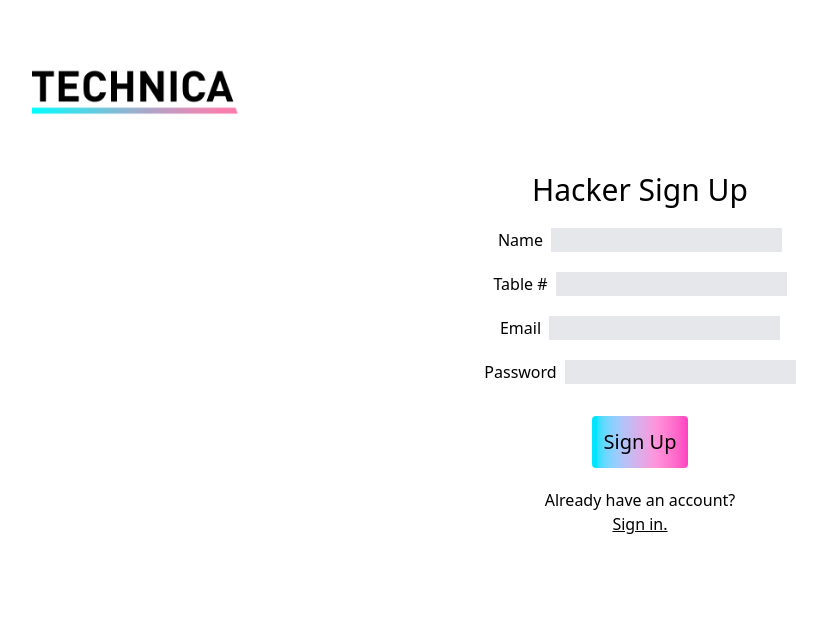
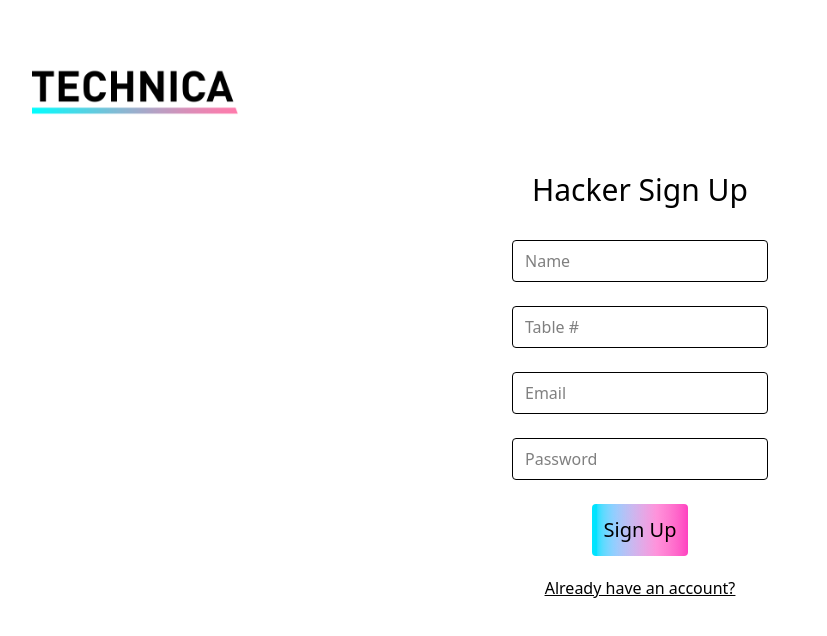
Before and after one commit to valsss314/mentor-matching, a React (Vite) app: page /HackerRegister in a window 1280 px wide. Shown: the top 636 px of the page, without its empty margins (0-827 px from the left). Built offline with nearby package versions, Linux system fonts and the light colour scheme.

Commit message:
sign up / log in authentication with firebase

```diff
--- a/src/components/LoginText.tsx
+++ b/src/components/LoginText.tsx
@@ -1,15 +1,23 @@
 import React from 'react'
 import '../globals.css'
 
-const LoginText = ({name}: {name: string}) => {
+type LoginTextProps = {
+    name: string;
+    value: string;
+    onChange: (val: string) => void;
+    type?: string;
+};
+
+const LoginText = ({name, value, onChange, type="text"}: LoginTextProps) => {
   return (
     <div className="flex items-center justify-center">
-     <div className="grid gap-4">
-        <div className="flex gap-2">
-            <p>{name}</p>
-            <input type="text" className="mb-5 bg-gray-200"></input>
-        </div>
-     </div>
+        <input
+            className="px-3 py-2 w-1/4 my-2 border rounded focus:ring-2 focus:ring-blue-500"
+            placeholder={name}
+            value={value}
+            onChange={(e) => onChange(e.target.value)}
+            type={type}
+        />
     </div>
   )
 }
--- a/src/components/RegistrationText.tsx
+++ b/src/components/RegistrationText.tsx
@@ -1,17 +1,25 @@
 import React from 'react'
 import '../globals.css'
 
-const RegistrationText = ({name}: {name: string}) => {
-  return (
-    <div className="flex items-center justify-center">
-     <div className="grid gap-4">
-        <div className="flex gap-2">
-            <p>{name}</p>
-            <input type="text" className="mb-5 bg-gray-200"></input>
-        </div>
-     </div>
-    </div>
-  )
-}
+type RegistrationTextProps = {
+    name: string;
+    value: string;
+    onChange: (val: string) => void;
+    type?: string;
+};
+
+const RegistrationText = ({ name, value, onChange, type = "text" }: RegistrationTextProps) => {
+    return (
+      <div className="flex items-center justify-center">
+        <input
+          type={type}
+          placeholder={name}
+          className="px-3 py-2 w-64 my-3 border rounded focus:ring-2 focus:ring-blue-500"
+          value={value}
+          onChange={(e) => onChange(e.target.value)}
+        />
+      </div>
+    );
+  };
 
 export default RegistrationText
--- a/src/firebase/firebase.ts
+++ b/src/firebase/firebase.ts
@@ -1,6 +1,7 @@
 // Import the functions you need from the SDKs you need
 import { initializeApp } from "firebase/app";
 import { getAuth } from "firebase/auth"
+import { getFirestore } from "firebase/firestore";
 // TODO: Add SDKs for Firebase products that you want to use
 // https://firebase.google.com/docs/web/setup#available-libraries
 
@@ -20,3 +21,4 @@ const app = initializeApp(firebaseConfig);
 const auth = getAuth(app);
 
 export { auth }
+export const db = getFirestore(app);
--- a/src/pages/HackerRegister.tsx
+++ b/src/pages/HackerRegister.tsx
@@ -3,8 +3,42 @@ import {Link} from "react-router-dom"
 import logo from "../assets/logo-black.png"
 import RegistrationText from '../components/RegistrationText'
 import '../globals.css'
+import { useEffect, useState } from "react";
+import { doc, getDoc, updateDoc, setDoc } from "firebase/firestore";
+import { auth, db } from "../firebase/firebase";
+import type { signOut, User } from "firebase/auth"
+import {useNavigate} from "react-router-dom"
+import type { HackerData } from "../types/types.ts"
+import { createUserWithEmailAndPassword, signInWithEmailAndPassword } from "firebase/auth";
 
 const HackerRegister = () => {
+
+  const [name, setName] = useState("");
+  const [tableNumber, setTableNumber] = useState("");
+  const [email, setEmail] = useState("");
+  const [password, setPassword] = useState("");
+  const navigate = useNavigate();
+
+  const handleRegister = async () => {
+    try{
+      const userCred = await createUserWithEmailAndPassword(auth, email, password);
+      const defaultData: HackerData = {
+        email: email,
+        name: name,
+        tableNumber: tableNumber
+      };
+      await setDoc(doc(db, "users", userCred.user.uid), defaultData);
+      navigate("/Login");
+    } catch (err) {
+      const firebaseError = err as { message?: string; code?: string };
+      if (firebaseError.code === "auth/email-already-in-use") {
+        alert("That email is already registered. Please log in instead.");
+      } else {
+        alert(firebaseError.message || "An unexpected error occurred.");
+      }
+    }
+  }
+
   return (
     <>
     <nav className="flex justify-between items-center">
@@ -12,14 +46,13 @@ const HackerRegister = () => {
     </nav>
     <section>
       <h1 className="text-3xl mt-5 mb-5">Hacker Sign Up</h1>
-      <RegistrationText name={"Name"}/>
-      <RegistrationText name={"Table #"}/>
-      <RegistrationText name={"Email"}/>
-      <RegistrationText name={"Password"}/>
+      <RegistrationText name="Name" value={name} onChange={setName}/>
+      <RegistrationText name="Table #" value={tableNumber} onChange={setTableNumber}/>
+      <RegistrationText name="Email" value={email} onChange={setEmail}/>
+      <RegistrationText name="Password" value={password} onChange={setPassword} type="password" />
     </section>
-    <button className="mt-3 brightness-100 bg-gradient-to-r from-cyan-500 to-pink-500 brightness-125 rounded px-3 py-3 hover:brightness-100 cursor-pointer text-xl">Sign Up</button>
-    <h1 className="text-h3 items-center mt-5">Already have an account?</h1>
-    <Link to="/Login"><div className="underline">Sign in.</div></Link>
+    <button onClick={handleRegister} className="mt-3 brightness-100 bg-gradient-to-r from-cyan-500 to-pink-500 brightness-125 rounded px-3 py-3 hover:brightness-100 cursor-pointer text-xl">Sign Up</button>
+    <h1 className="text-h3 items-center mt-5 underline"><Link to="/Login">Already have an account?</Link></h1>
     </>
   )
 }
--- a/src/pages/Login.tsx
+++ b/src/pages/Login.tsx
@@ -4,8 +4,28 @@ import {Link} from "react-router-dom"
 import RegistrationText from '../components/RegistrationText'
 import logo from '../assets/logo-black.png'
 import LoginText from '../components/LoginText'
+import { useState } from "react";
+import { signInWithEmailAndPassword } from "firebase/auth";
+import { setDoc, doc } from "firebase/firestore";
+import { auth, db } from "../firebase/firebase";
+import { useNavigate } from "react-router";
+import type {  } from "../types/types.ts"
 
 const Login = () => {
+
+  const [email, setEmail] = useState("");
+  const [password, setPassword] = useState("");
+    const navigate = useNavigate();
+
+  const handleAuth = async () => {
+    try {
+      await signInWithEmailAndPassword(auth, email, password);
+      navigate("/");
+    } catch (error: any ) {
+      alert(error.message);
+    }
+  };
+
   return (
     <>
     <nav className="flex justify-between items-center">
@@ -13,13 +33,12 @@ const Login = () => {
     </nav>
     <section>
       <h1 className="text-3xl mt-5 mb-5">Sign In</h1>
-      <LoginText name={"Email"}/>
-      <LoginText name={"Password"}/>
-      <div className="underline">Forgot Password?</div>
+      <LoginText name="Email" value={email} onChange={setEmail}/>
+      <LoginText name="Password" value={password} onChange={setPassword} type="password"/>
     </section>
-    <button className="mt-3 brightness-100 bg-gradient-to-r from-cyan-500 to-pink-500 brightness-125 rounded px-3 py-3 hover:brightness-100 cursor-pointer text-xl">Sign In</button>
-    <h1 className="text-h3 items-center mt-5">Need an account?</h1>
-    <Link to="/Register"><div className="underline">Register here.</div></Link>
+    <button className="mt-3 brightness-100 bg-gradient-to-r from-cyan-500 to-pink-500 brightness-125 rounded px-3 py-3 hover:brightness-100 cursor-pointer text-xl" onClick={handleAuth}>Sign In</button>
+    <div className="underline mt-5">Forgot Password?</div>
+    <h1 className="text-h3 items-center mt-3 underline"><Link to="/Register">Need an account?</Link></h1>
     </>
   )
 }
--- a/src/pages/MentorRegister.tsx
+++ b/src/pages/MentorRegister.tsx
@@ -2,8 +2,42 @@ import React from 'react'
 import RegistrationText from '../components/RegistrationText'
 import logo from '../assets/logo-black.png'
 import {Link} from "react-router"
+import { createUserWithEmailAndPassword } from "firebase/auth";
+import { setDoc, doc } from "firebase/firestore";
+import { auth, db } from "../firebase/firebase";
+import { useNavigate } from "react-router-dom";
+import type { MentorData } from "../types/types.ts"
+import {useState} from "react"
 
 const MentorRegister = () => {
+
+  const [name, setName] = useState("");
+  const [skills, setSkills] = useState("");
+  const [email, setEmail] = useState("");
+  const [password, setPassword] = useState("");
+  const navigate = useNavigate();
+
+  const handleSignUp = async () => {
+    try{
+      const userCred = await createUserWithEmailAndPassword(auth, email, password);
+      const defaultData: MentorData = {
+        email: email,
+        name: name,
+        skills: skills
+      };
+      await setDoc(doc(db, "users", userCred.user.uid), defaultData);
+      navigate("/Login");
+    }
+    catch (err) {
+      const firebaseError = err as { message?: string; code?: string };
+      if (firebaseError.code === "auth/email-already-in-use") {
+        alert("That email is already registered. Please log in instead.");
+      } else {
+        alert(firebaseError.message || "An unexpected error occurred.");
+      }
+    }
+  }
+
   return (
     <>
     <nav className="flex justify-between items-center">
@@ -11,14 +45,13 @@ const MentorRegister = () => {
     </nav>
     <section>
       <h1 className="text-3xl mt-5 mb-5">Mentor Sign Up</h1>
-      <RegistrationText name={"Name"}/>
-      <RegistrationText name={"Technical Skills"}/>
-      <RegistrationText name={"Email"}/>
-      <RegistrationText name={"Password"}/>
+      <RegistrationText name="Name" value={name} onChange={setName}/>
+      <RegistrationText name="Technical Skills" value={skills} onChange={setSkills}/>
+      <RegistrationText name="Email" value={email} onChange={setEmail}/>
+      <RegistrationText name="Password" value={password} onChange={setPassword} type="password"/>
     </section>
-    <button className="mt-3 brightness-100 bg-gradient-to-r from-cyan-500 to-pink-500 brightness-125 rounded px-3 py-3 hover:brightness-100 cursor-pointer text-xl">Sign Up</button>
-    <h1 className="text-h3 items-center mt-5">Already have an account?</h1>
-    <Link to="/Login"><div className="underline">Sign in.</div></Link>
+    <button onClick={handleSignUp} className="mt-3 brightness-100 bg-gradient-to-r from-cyan-500 to-pink-500 brightness-125 rounded px-3 py-3 hover:brightness-100 cursor-pointer text-xl">Sign Up</button>
+    <h1 className="text-h3 items-center mt-5 underline"><Link to="/Login">Already have an account?</Link></h1>
     </>
   )
 }
--- a/src/pages/Register.tsx
+++ b/src/pages/Register.tsx
@@ -17,7 +17,7 @@ const Register = () => {
         <h1 className="mt-10 text-3xl">Hacker</h1>
         <Link to="/HackerRegister">
           <button className="cursor-pointer items-center object-contain">
-            <img src={hackerimg} className="max-w-xs scale-80"></img>
+            <img src={hackerimg} alt="image of a hacker" className="max-w-xs scale-80"></img>
           </button>
         </Link>
       </div>
@@ -31,7 +31,7 @@ const Register = () => {
       </div>
     </section>
     <h1 className="text-h3 items-center mt-5">Already have an account?</h1>
-    <Link to="/Login"><div className="underline">Log in.</div></Link>
+    <Link to="/Login"><div className="underline">Sign in.</div></Link>
     </>
   )
 }
--- /dev/null
+++ b/src/types/types.ts
@@ -0,0 +1,11 @@
+export interface HackerData {
+    email: string;
+    name: string;
+    tableNumber: string;
+}
+
+export interface MentorData {
+    email: string;
+    name: string;
+    skills: string;
+}
```
